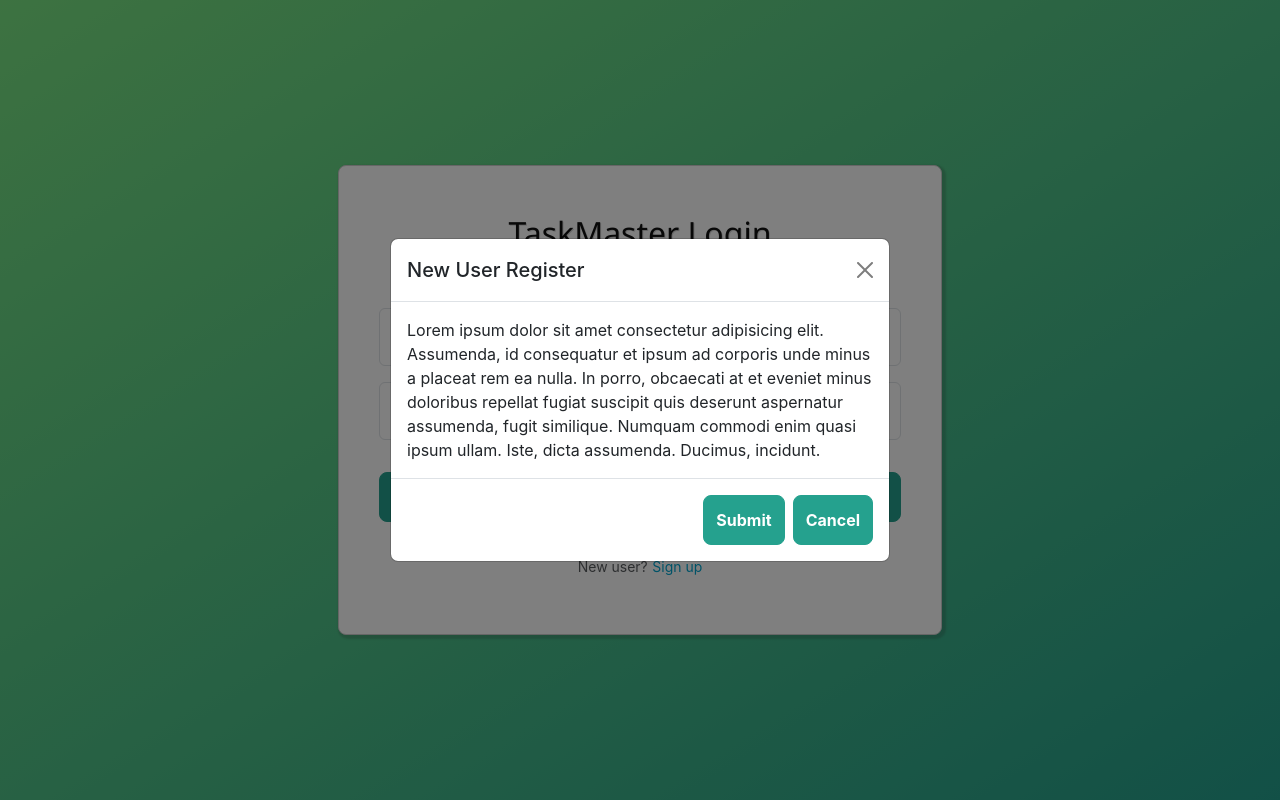
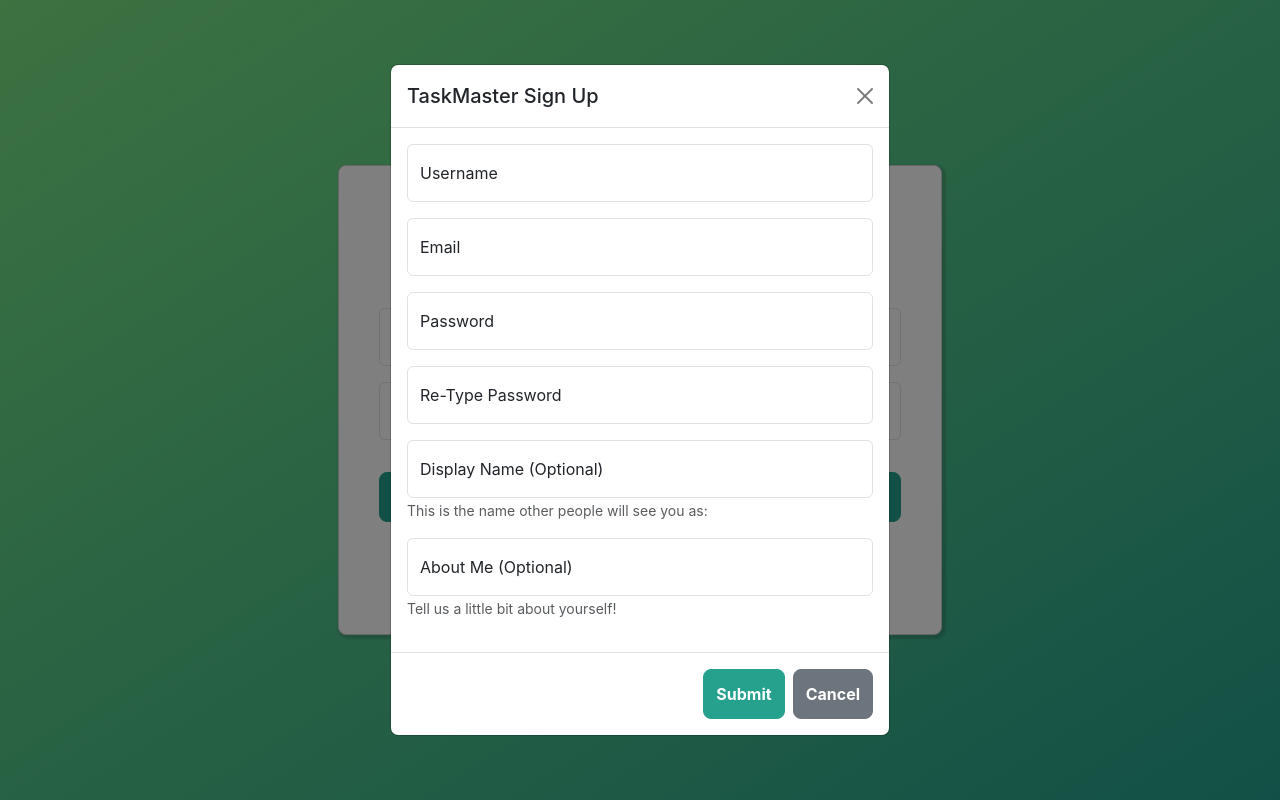
Before and after one commit to ABradbury823/taskmaster, a React (Create React App) app in the folder client/: page /login in a window 1280 px wide. Both pictures are taken after a click on the element "Sign up". Built offline with nearby package versions, Linux system fonts and the light colour scheme.

Commit message:
new user form ui

```diff
--- a/client/src/login/LoginForm.css
+++ b/client/src/login/LoginForm.css
@@ -19,21 +19,24 @@
 .btn {
   padding: .75rem;
   border-radius: .5rem;
+  font-weight: bold;
+}
+
+.btn[type="submit"] {
   background-color: #25A18E;
   border-color: #25A18E;
   color: white;
-  font-weight: bold;
+
 }
 
-.btn:hover {
+.btn[type="submit"]:hover {
   background-color: #239483;
   border-color: #208c7c;
 }
 
-.btn:focus {
+.btn[type="submit"]:focus {
   background-color: #239483;
   border: .25rem #307f73cc solid;
-  box-shadow: none;
 }
 
 .btn:active {
--- a/client/src/login/NewUserForm.jsx
+++ b/client/src/login/NewUserForm.jsx
@@ -1,23 +1,114 @@
 import {useState} from "react";
-import { Button, Modal, ModalBody, ModalFooter, ModalHeader } from "reactstrap";
+import { Button, Form, FormGroup, FormText, Input, Label, Modal, ModalBody, ModalFooter, ModalHeader } from "reactstrap";
 
 export default function NewUserForm({open, onSubmit, onToggle}) {
+  const [username, setUsername] = useState("");
+  const [displayName, setDisplayName] = useState("");
+
+  const updateUsername = e => setUsername(e.target.value);
+  const updateDisplayName = e => setDisplayName(e.target.value);
+
+  function resetValues() {
+    setUsername("");
+    setDisplayName("");
+  }
+
+  function handleToggle() {
+    resetValues();
+    onToggle();
+  }
+
+  // TODO: validate data
+  function handleSubmit() {
+    onSubmit();
+
+    resetValues();
+  }
+
   return (
-    <Modal isOpen={open} toggle={onToggle} centered>
-      <ModalHeader toggle={onToggle}>New User Register</ModalHeader>
+    <Modal isOpen={open} toggle={handleToggle} centered>
+      <ModalHeader toggle={handleToggle}>TaskMaster Sign Up</ModalHeader>
       <ModalBody>
-        Lorem ipsum dolor sit amet consectetur adipisicing elit.
-        Assumenda, id consequatur et ipsum ad corporis unde minus a placeat rem ea nulla.
-        In porro, obcaecati at et eveniet minus doloribus repellat fugiat suscipit quis deserunt
-        aspernatur assumenda, fugit similique. Numquam commodi enim quasi ipsum ullam. Iste,
-        dicta assumenda. Ducimus, incidunt.
+        <Form>
+          <FormGroup floating>
+            <Input
+              id="new-username"
+              name="new-username"
+              placeholder="Username"
+              type="text"
+              onChange={updateUsername}
+              required
+            />
+            <Label for="new-username">Username</Label>
+          </FormGroup>
+          <FormGroup floating>
+            <Input
+              id="new-email"
+              name="new-email"
+              placeholder="Email"
+              type="email"
+              required
+            />
+            <Label for="new-email">Email</Label>
+          </FormGroup>
+          <FormGroup floating>
+            <Input
+              id="new-password"
+              name="new-password"
+              placeholder="Password"
+              type="password"
+              required
+            />
+            <Label for="new-password">Password</Label>
+          </FormGroup>
+          <FormGroup floating>
+            <Input
+              id="retype-password"
+              name="retype-password"
+              placeholder="Re-type Password"
+              type="password"
+              required
+            />
+            <Label for="retype-password">Re-Type Password</Label>
+          </FormGroup>
+          <FormGroup floating>
+            <Input
+              id="new-display-name"
+              name="new-display-name"
+              placeholder="Display Name (Optional)"
+              type="text"
+              onChange={updateDisplayName}
+            />
+            <Label for="new-display-name">Display Name (Optional)</Label>
+            <FormText>
+              This is the name other people will see you as:{" "}
+              {
+                <FormText color="success">
+                  {displayName !== "" ? displayName : username}
+                </FormText>
+              }
+            </FormText>
+          </FormGroup>
+          <FormGroup floating>
+            <Input
+              id="new-bio"
+              name="new-bio"
+              placeholder="About me..."
+              type="text"
+            />
+            <Label for="new-bio">About Me (Optional)</Label>
+            <FormText>
+              Tell us a little bit about yourself!
+            </FormText>
+          </FormGroup>
+        </Form>
       </ModalBody>
       <ModalFooter>
-        <Button color="success" onClick={onSubmit}>
+        <Button type="submit" onClick={handleSubmit}>
           Submit
         </Button>
         {" "}
-        <Button color="secondary" onClick={onToggle}>
+        <Button color="secondary" onClick={handleToggle}>
           Cancel
         </Button>
       </ModalFooter>
```
